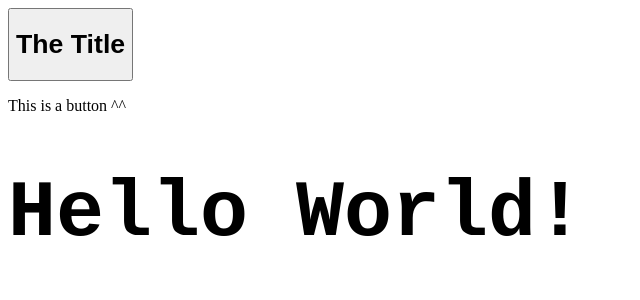
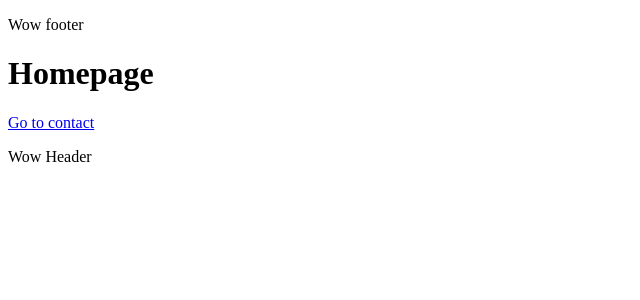
Before and after one commit to kyledoidge/learn-vue, a Vue app: page / in a window 1280 px wide. Shown: the top 300 px of the page, without its empty margins (0-640 px from the left). Built offline with nearby package versions, Linux system fonts and the light colour scheme.

Commit message:
Messing around with vue router

```diff
--- a/package.json
+++ b/package.json
@@ -11,7 +11,7 @@
     "core-js": "^3.6.5",
     "cypress": "^7.7.0",
     "vue": "^3.0.0",
-    "vue-router": "^3.5.2"
+    "vue-router": "^4.0.10"
   },
   "devDependencies": {
     "@vue/cli-plugin-babel": "~4.5.0",
--- a/src/App.vue
+++ b/src/App.vue
@@ -1,69 +1,17 @@
 <template>
-  <Container >
-    <template v-slot:title>
-      <Title text="The Title" ></Title>
-    </template>
-    <template v-slot:desc>
-      <p>This is a button ^^</p>
-    </template>
-  </Container>
-  <h1 @click="test()" :class="classVal" :style="cssVars">{{text}}</h1>
+  <Header />
+    <router-view />
+  <Footer />
 </template>
 
 <script>
-import Container from './components/Container.vue'
-import Title from './components/Title.vue'
+import Header from './components/Header'
+import Footer from './components/Footer'
 
 export default {
-  // Lifecycle hook. This is called first (before component is setup)
-  setup (props, context) {
-    console.log(`Props: ${props}`)
-    console.log(`Context: ${context}`)
-  },
-  // lifecycle hook. this is called after the component is created and set up but not yet mounted into DOM
-  created () {
-    console.log('Component created and rendered')
-  },
-  // lifecycle hook. this is called after the component is mounted into DOM
-  mounted () {
-    console.log('Mounted')
-  },
   components: {
-    Container,
-    Title
-  },
-  // Watch data. When data changed, call associated same name function
-  watch: {
-    text (newText, oldText) {
-      console.log('YOU CLICKED SHIT')
-      console.log(newText)
-      console.log(oldText)
-    }
-  },
-  data () {
-    return {
-      text: 'Hello World!',
-      classVal: 'title',
-      textSize: '5rem'
-    }
-  },
-  computed: {
-    cssVars () {
-      return {
-        '--textSize': this.textSize
-      }
-    }
-  },
-  methods: {
-    test () {
-      let text = ''
-      for (let i = 0; i < 10; i++) {
-        const num = (Math.floor((Math.random() * 26 + 65))) // Random Capital letter
-        text += String.fromCharCode(num)
-      }
-      this.text = text
-    }
-
+    Header,
+    Footer
   }
 }
 </script>
--- /dev/null
+++ b/src/components/Footer.vue
@@ -0,0 +1,3 @@
+<template>
+    <p>Wow Header</p>
+</template>
--- /dev/null
+++ b/src/components/Header.vue
@@ -0,0 +1,3 @@
+<template>
+    <p>Wow footer</p>
+</template>
--- a/src/main.js
+++ b/src/main.js
@@ -1,4 +1,7 @@
 import { createApp } from 'vue'
 import App from './App.vue'
+import router from './router'
 
-createApp(App).mount('#app')
+createApp(App)
+  .use(router)
+  .mount('#app')
--- a/src/router/index.js
+++ b/src/router/index.js
@@ -1,6 +1,6 @@
-import VueRouter from 'vue-router'
+import { createRouter, createWebHistory } from 'vue-router'
 import Home from '../views/Home'
-import Contact from '../views/contact'
+import Contact from '../views/Contact'
 
 const routes = [
   {
@@ -16,8 +16,9 @@ const routes = [
   }
 ]
 
-const router = new VueRouter({
-  mode: 'history',
-  routes
+const history = createWebHistory()
+const router = createRouter({
+  routes,
+  history
 })
 export default router
--- a/src/views/Contact.vue
+++ b/src/views/Contact.vue
@@ -0,0 +1,14 @@
+<template>
+    <h1>Contact</h1>
+    <router-link :to="{name: 'home'}"><p>Home</p></router-link>
+</template>
+
+<script>
+export default {
+
+}
+</script>
+
+<style scoped>
+
+</style>
--- a/src/views/Home.vue
+++ b/src/views/Home.vue
@@ -0,0 +1,14 @@
+<template>
+    <h1>Homepage</h1>
+    <router-link :to="{name: 'contact'}"><p>Go to contact</p></router-link>
+</template>
+
+<script>
+export default {
+
+}
+</script>
+
+<style scoped>
+
+</style>
```
Also changed, not shown: 1 other file (tests, documents, lock files or other folders).
